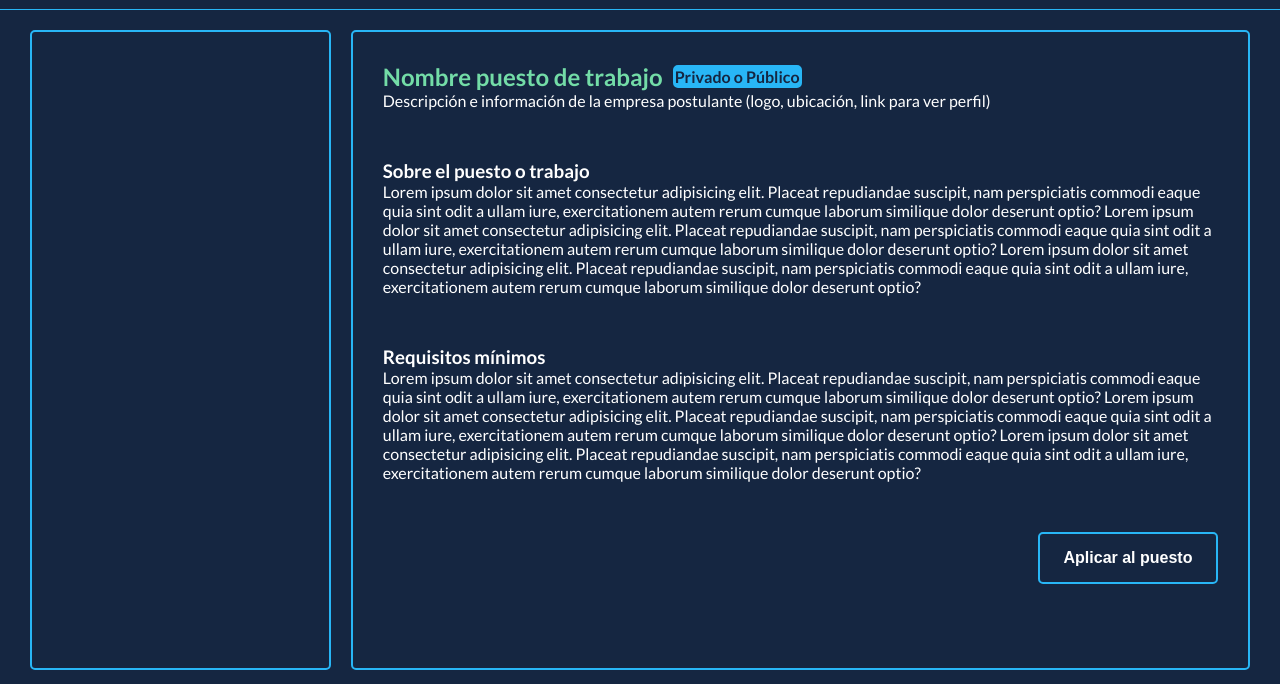
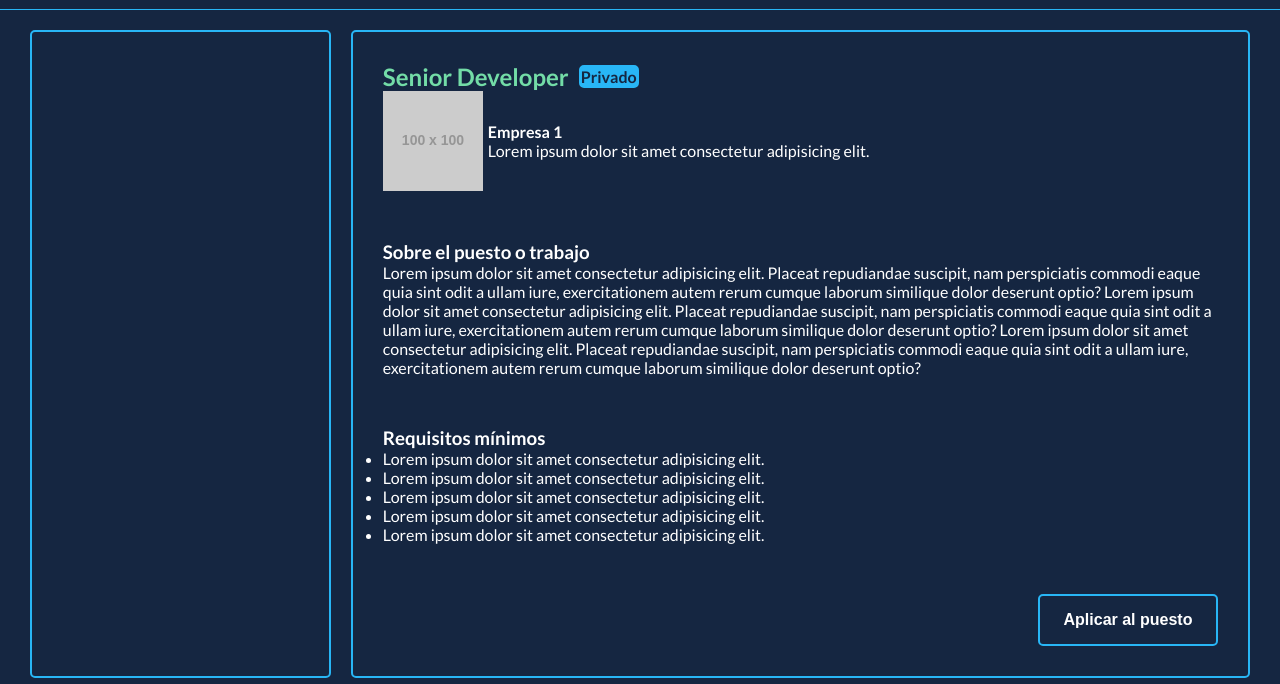
Before and after one commit to Zandhark/apprepo-copy, a plain HTML site: page puestos/puestos.html in a window 1280 px wide. Shown: the part 118-802 px from the top of the page. Drawn offline with Linux system fonts and the light colour scheme; placeholder pictures from the web are drawn by us.

Commit message:
programaticamente renderiza el puesto de trabajo

```diff
--- /dev/null
+++ b/js/puestos.js
@@ -0,0 +1,48 @@
+const nombrePuesto = document.getElementById("nombre-puesto");
+const visibilidad = document.getElementById("visibilidad");
+const infoEmpresa = document.getElementById("info-empresa");
+const descripcionPuesto = document.getElementById("descripcion-puesto");
+const requisitos = document.getElementById("requisitos-list");
+
+const puesto = {
+  id: 0,
+  nombre: "Senior Developer",
+  descripcion:
+    "Lorem ipsum dolor sit amet consectetur adipisicing elit. Placeat repudiandae suscipit, nam perspiciatis commodi eaque quia sint odit a ullam iure, exercitationem autem rerum cumque laborum similique dolor deserunt optio? Lorem ipsum dolor sit amet consectetur adipisicing elit. Placeat repudiandae suscipit, nam perspiciatis commodi eaque quia sint odit a ullam iure, exercitationem autem rerum cumque laborum similique dolor deserunt optio? Lorem ipsum dolor sit amet consectetur adipisicing elit. Placeat repudiandae suscipit, nam perspiciatis commodi eaque quia sint odit a ullam iure, exercitationem autem rerum cumque laborum similique dolor deserunt optio?",
+  salario: 100000,
+  requisitos: [
+    "Lorem ipsum dolor sit amet consectetur adipisicing elit.",
+    "Lorem ipsum dolor sit amet consectetur adipisicing elit.",
+    "Lorem ipsum dolor sit amet consectetur adipisicing elit.",
+    "Lorem ipsum dolor sit amet consectetur adipisicing elit.",
+    "Lorem ipsum dolor sit amet consectetur adipisicing elit.",
+  ],
+  visibilidad: "Privado",
+  empresa: {
+    id: 0,
+    nombre: "Empresa 1",
+    descripcion: "Lorem ipsum dolor sit amet consectetur adipisicing elit.",
+    logo: "https://via.placeholder.com/100",
+  },
+};
+
+function renderPuesto() {
+  nombrePuesto.innerText = puesto.nombre;
+  visibilidad.innerText = puesto.visibilidad;
+  infoEmpresa.innerHTML = `
+    <img src="${puesto.empresa.logo}" alt="${puesto.empresa.nombre}" />
+    <p>
+      <strong>${puesto.empresa.nombre}</strong>
+      <br />
+      ${puesto.empresa.descripcion}
+    </p>
+  `;
+  descripcionPuesto.innerText = puesto.descripcion;
+  puesto.requisitos.forEach((requisito) => {
+    const li = document.createElement("li");
+    li.innerText = requisito;
+    requisitos.appendChild(li);
+  });
+}
+
+renderPuesto();
--- a/puestos/puestos.html
+++ b/puestos/puestos.html
@@ -9,6 +9,7 @@
   <link href="https://fonts.googleapis.com/css2?family=Lato:wght@400;700&display=swap" rel="stylesheet" />
   <link rel="stylesheet" href="/css/styles.css" type="text/css" />
   <link rel="stylesheet" href="/css/puestos.css" type="text/css" />
+  <script src="/js/puestos.js" defer></script>
 </head>
 
 <body>
@@ -29,49 +30,23 @@
     <div id="left-column" class="flex flex-grow1 border"></div>
     <div id="main-content" class="flex flex-grow2 flex-column flex-gap-20">
       <div class="border main-content-box">
-        <div class="flex flex-align-center flex-gap-10">
-          <h2>
-            Nombre puesto de trabajo
-          </h2>
-          <p class="border puesto-PP">Privado o Público</p>
+        <div class="flex flex-align-center flex-gap-10" >
+          <h2 id="nombre-puesto"></h2>
+          <p class="border puesto-PP" id="visibilidad">Privado o Público</p>
         </div>
-        <p>
-          Descripción e información de la empresa postulante (logo, ubicación,
-          link para ver perfil)
-        </p>
+        <div class="flex flex-gap-5 flex-align-center" id="info-empresa">
+
+        </div>
 
         <div class="information-box flex-column">
           <h3>Sobre el puesto o trabajo</h3>
-          <p>
-            Lorem ipsum dolor sit amet consectetur adipisicing elit. Placeat
-            repudiandae suscipit, nam perspiciatis commodi eaque quia sint
-            odit a ullam iure, exercitationem autem rerum cumque laborum
-            similique dolor deserunt optio? Lorem ipsum dolor sit amet
-            consectetur adipisicing elit. Placeat repudiandae suscipit, nam
-            perspiciatis commodi eaque quia sint odit a ullam iure,
-            exercitationem autem rerum cumque laborum similique dolor deserunt
-            optio? Lorem ipsum dolor sit amet consectetur adipisicing elit.
-            Placeat repudiandae suscipit, nam perspiciatis commodi eaque quia
-            sint odit a ullam iure, exercitationem autem rerum cumque laborum
-            similique dolor deserunt optio?
+          <p id="descripcion-puesto">
           </p>
         </div>
 
         <div class="information-box flex-column">
           <h3>Requisitos mínimos</h3>
-          <p>
-            Lorem ipsum dolor sit amet consectetur adipisicing elit. Placeat
-            repudiandae suscipit, nam perspiciatis commodi eaque quia sint
-            odit a ullam iure, exercitationem autem rerum cumque laborum
-            similique dolor deserunt optio? Lorem ipsum dolor sit amet
-            consectetur adipisicing elit. Placeat repudiandae suscipit, nam
-            perspiciatis commodi eaque quia sint odit a ullam iure,
-            exercitationem autem rerum cumque laborum similique dolor deserunt
-            optio? Lorem ipsum dolor sit amet consectetur adipisicing elit.
-            Placeat repudiandae suscipit, nam perspiciatis commodi eaque quia
-            sint odit a ullam iure, exercitationem autem rerum cumque laborum
-            similique dolor deserunt optio?
-          </p>
+          <ul id="requisitos-list">
         </div>
         <div class="button-box float-right">
           <button class="border button">
```
